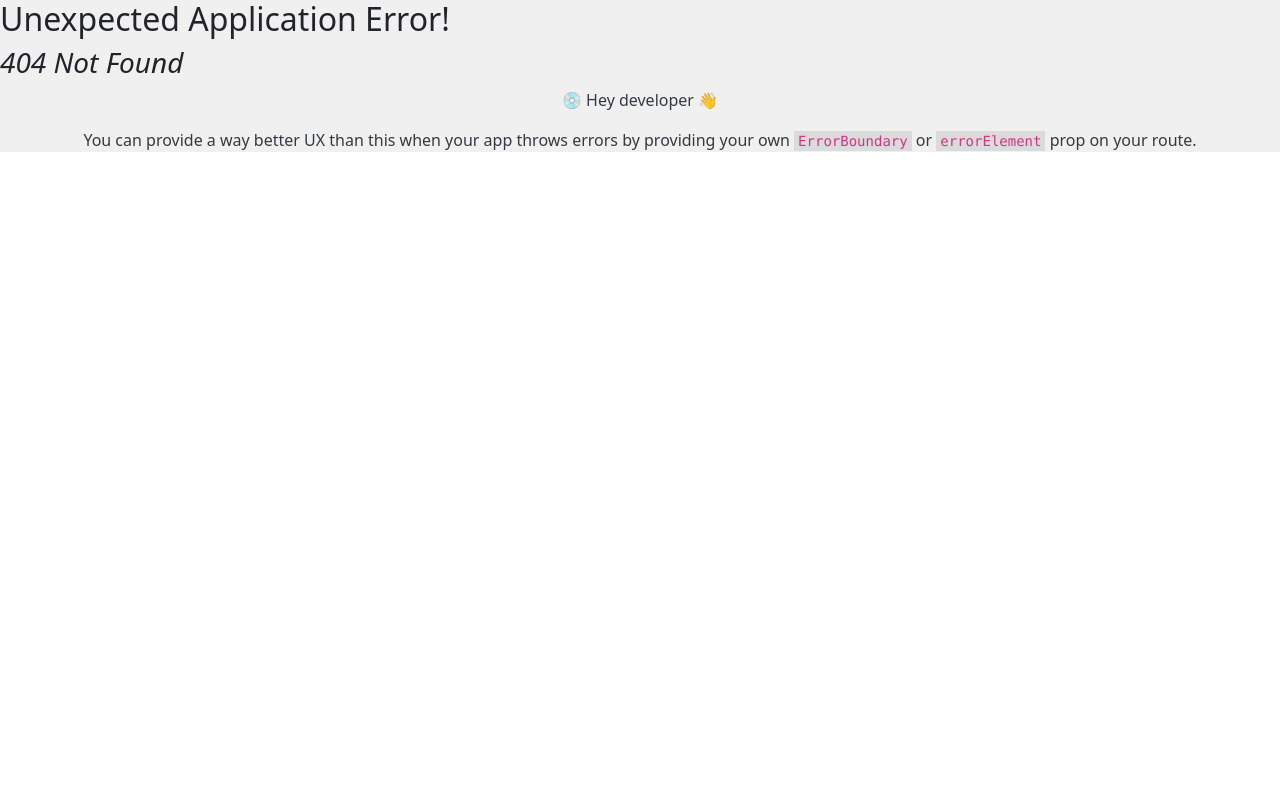
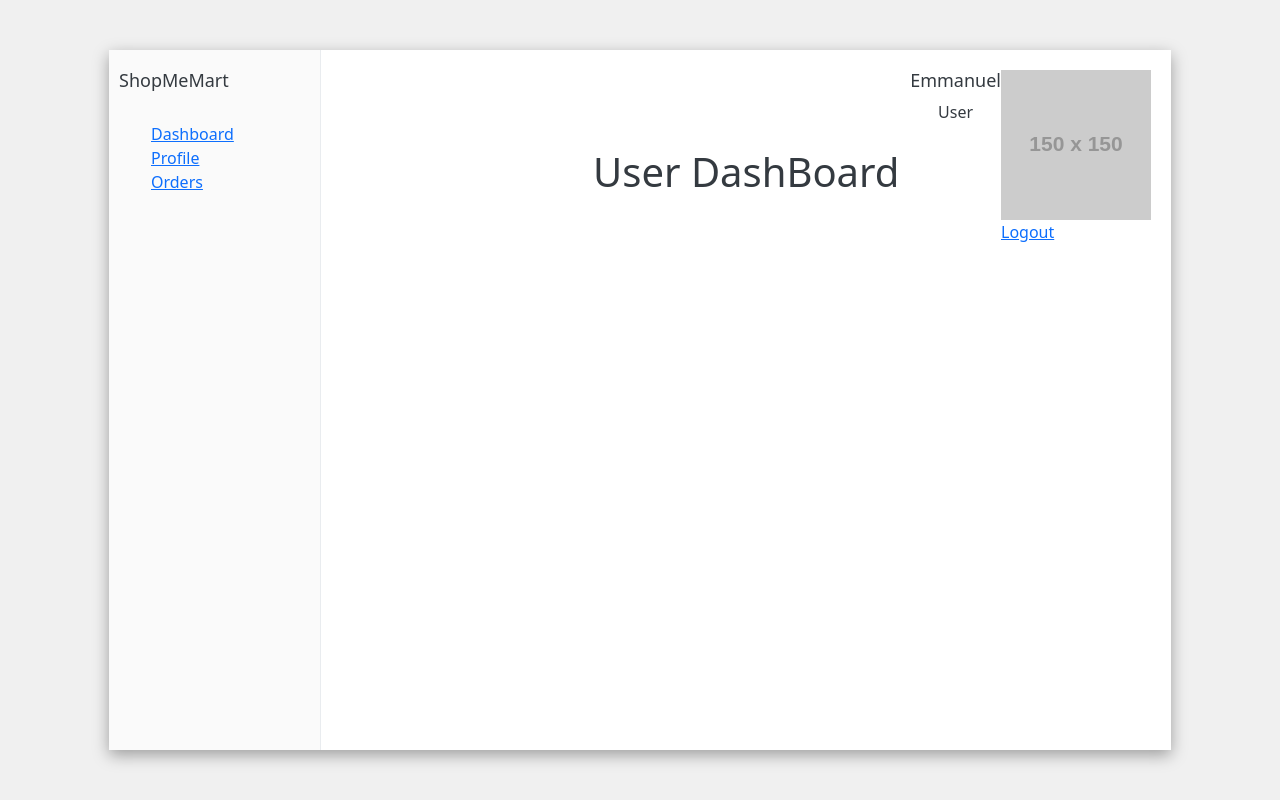
Before and after one commit to D-Unique/Shopmemart, a React (Vite) app in the folder Frontend/: page /user in a window 1280 px wide. Before the commit this address had no page. Built offline with nearby package versions, Linux system fonts and the light colour scheme.

Commit message:
setup user dashboard

```diff
--- a/Frontend/src/App.tsx
+++ b/Frontend/src/App.tsx
@@ -6,6 +6,7 @@ import 'bootstrap/dist/css/bootstrap.min.css';
 import 'bootstrap-icons/font/bootstrap-icons.css';
 import TwoPane from './layout/2pane.tsx';
 import FullLayout from './layout/FullLayout.tsx';
+import UserDashBoardLayout from './layout/UserDashBoardLayout.tsx';
 import { createBrowserRouter } from 'react-router-dom';
 import SignIn from './pages/SignInPage';
 import SignUp from './pages/SignUpPage';
@@ -13,6 +14,9 @@ import Products from './pages/ProductsPage.tsx';
 import CheckOutPage from './pages/CheckOutPage.tsx';
 import AdminAddProduct from './pages/AdminAddProduct.tsx';
 import PaymentVarify from './pages/PaymentVarify.tsx';
+import UserProfile from './pages/UserProfile.tsx';
+import UserDashBoard from './pages/UserDashBoard.tsx';
+import UserOrders from './pages/UserOrders.tsx';
 
 const router = createBrowserRouter([
   {
@@ -44,6 +48,25 @@ const router = createBrowserRouter([
     ],
   },
   {
+    path: '/user',
+    element: <UserDashBoardLayout />,
+    children: [
+      {
+        index: true,
+        element: <UserDashBoard />
+      },
+      {
+        path: "profile",
+        element: <UserProfile />
+      },
+      {
+        path: "orders",
+        element: <UserOrders />
+      },
+    ]
+
+  },
+  {
     path: "/signin",
     element: <SignIn />,
   },
--- /dev/null
+++ b/Frontend/src/components/UserDashboard/UserDashBoardHeader.tsx
@@ -0,0 +1,24 @@
+import {Link} from 'react-router-dom';
+import { s } from 'framer-motion/client';
+
+const UserDashBoardHeader = () => {
+  return (
+      <>
+          <div style={{ }}>
+                  <span>
+
+                  <h1 style={{ fontSize: 'large' }}>Emmanuel</h1>
+                  <p>User</p>
+                </span>
+          </div>
+
+          <div>
+          <img style={{display: 'block'}} src="https://via.placeholder.com/150" alt="profile" />
+
+            <Link to={'/'}>Logout</Link>
+        </div >
+    </>
+  )
+}
+
+export default UserDashBoardHeader
--- /dev/null
+++ b/Frontend/src/layout/UserDashBoardLayout.css
@@ -0,0 +1,66 @@
+.UserDashBoardLayout {
+    display: flex;
+    height: 100vh;
+    padding: 50px;
+    margin: auto auto;
+    background-color: #f0f0f0;
+    overflow: hidden;
+}
+.UserDashBoardLayout-Container {
+    display: grid;
+    grid-template-columns: 1fr 4fr;
+    grid-template-rows: 1fr;
+    grid-template-areas: "Sidebar Main";
+    height: 100vh;
+    width: 90%;
+    margin: auto auto;
+    background-color: #f0f0f0;
+    overflow: hidden;
+    box-shadow: rgba(0, 0, 0, 0.35) 0px 5px 15px;
+}
+
+.UserDashBoardLayout-Sidebar {
+    grid-area: Sidebar;
+    background-color: #fafafa;
+    border-right: 1px solid #e9ecef;
+    height: 100%;
+    width: 100%;
+    padding: 10px;
+
+
+}
+
+#UserDashBoard-logo {
+    display: flex;
+    text-decoration: none;
+    justify-content: start;
+}
+
+#UserDashBoard-logo h1{
+    display: flex;
+    align-self: start;
+    margin-left: 0;
+    margin-right: auto;
+    width: 100%;
+
+    padding: 10px;
+    padding-left:0 ;
+    margin-bottom: 20px;
+    font-size: large;
+
+}
+
+.UserDashBoardLayout-Content {
+    grid-area: Main;
+    background-color: #ffff;
+    padding: 10px;
+    height: 100%;
+
+}
+.UserDashBoard-Header {
+    display: flex;
+    justify-content: end;
+    margin-bottom: 20px;
+    padding: 10px;
+    height: 10%;
+}
--- /dev/null
+++ b/Frontend/src/layout/UserDashBoardLayout.tsx
@@ -0,0 +1,40 @@
+import { Outlet, Link} from "react-router-dom"
+import './UserDashBoardLayout.css'
+import UserDashBoardHeader from '../components/UserDashboard/UserDashBoardHeader'
+
+const UserDashBoardLayout = () => {
+    return (
+        <body className="UserDashBoardLayout">
+            <main className="UserDashBoardLayout-Container">
+                <div className="UserDashBoardLayout-Sidebar">
+                   <header>
+                        <Link to={'/'} id="UserDashBoard-logo"> <h1>ShopMeMart</h1>
+                        </Link>
+                    </header>
+                    <nav>
+                        <ul>
+                            <li>
+                                <Link to={'/user'}>Dashboard</Link>
+                            </li>
+                            <li>
+                                <Link to={'/user/profile'}>Profile</Link>
+                            </li>
+                            <li>
+                                <Link to={'/user/orders'}>Orders</Link>
+                            </li>
+                        </ul>
+                    </nav>
+
+                </div>
+                <section className="UserDashBoardLayout-Content">
+                    <header className="UserDashBoard-Header">
+                        <UserDashBoardHeader />
+                    </header>
+                    <Outlet />
+                </section>
+            </main>
+    </body>
+  )
+}
+
+export default UserDashBoardLayout
--- a/Frontend/src/pages/PaymentVarify.tsx
+++ b/Frontend/src/pages/PaymentVarify.tsx
@@ -1,7 +1,30 @@
-import { Link } from 'react-router-dom';
+import { Link, useSearchParams } from 'react-router-dom';
 import '../styles/pages/PaymentVarify.css';
+import { useEffect } from 'react';
 function PaymentVarify() {
   localStorage.removeItem('cartproducts');
+  const [posts, setPosts] = useState<string>('');
+  const [searchParems, setSearchParams] = useSearchParams()
+
+  useEffect(() => {
+    if (searchParems.has('reference')) {
+      const reference = searchParems.get('reference') as string;
+
+      const VerifyPayment = async () => {
+        const form = new FormData();
+        form.append('reference', reference);
+        const response = await fetch(`http://localhost:5000/api/payment/verify/`, {
+          method: 'POST',
+          body: form
+        });
+        const data = await response.json();
+        setPosts(data.message);
+      }
+    }
+  }
+  , [searchParems]);
+
+
   return (
     <div className="PaymentVarify">
       <h2 className='mb-5'>Varification Successful</h2>
--- /dev/null
+++ b/Frontend/src/pages/UserDashBoard.tsx
@@ -0,0 +1,11 @@
+
+
+function UserDashBoard() {
+  return (
+    <div>
+      <h1> User DashBoard</h1>
+    </div>
+  )
+}
+
+export default UserDashBoard
--- /dev/null
+++ b/Frontend/src/pages/UserOrders.tsx
@@ -0,0 +1,11 @@
+
+
+function UserOrders() {
+  return (
+    <div>
+      <h1> User Orders</h1>
+    </div>
+  )
+}
+
+export default UserOrders
--- /dev/null
+++ b/Frontend/src/pages/UserProfile.tsx
@@ -0,0 +1,28 @@
+import '../styles/pages/UserProfile.css';
+
+function UserProfile() {
+  return (
+    <div >
+      <h2 className='mb-5'>User Profile</h2>
+      <div className="UserProfile">
+        <div className="UserProfile-Header">
+          <h2>Profile</h2>
+
+        </div>
+        <div className="UserProfile-Content">
+          <div className="UserProfile-Content-Item">
+            <label>Name:</label>
+            <p>John Doe</p>
+          </div>
+          <div className="UserProfile-Content-Item">
+            <label>Email:</label>
+            <p>emmunigwe@gmail.com</p>
+          </div>
+    </div>
+
+      </div>
+    </div>
+  )
+}
+
+export default UserProfile
```
Also changed, not shown: Frontend/src/styles/pages/UserProfile.css (added).
